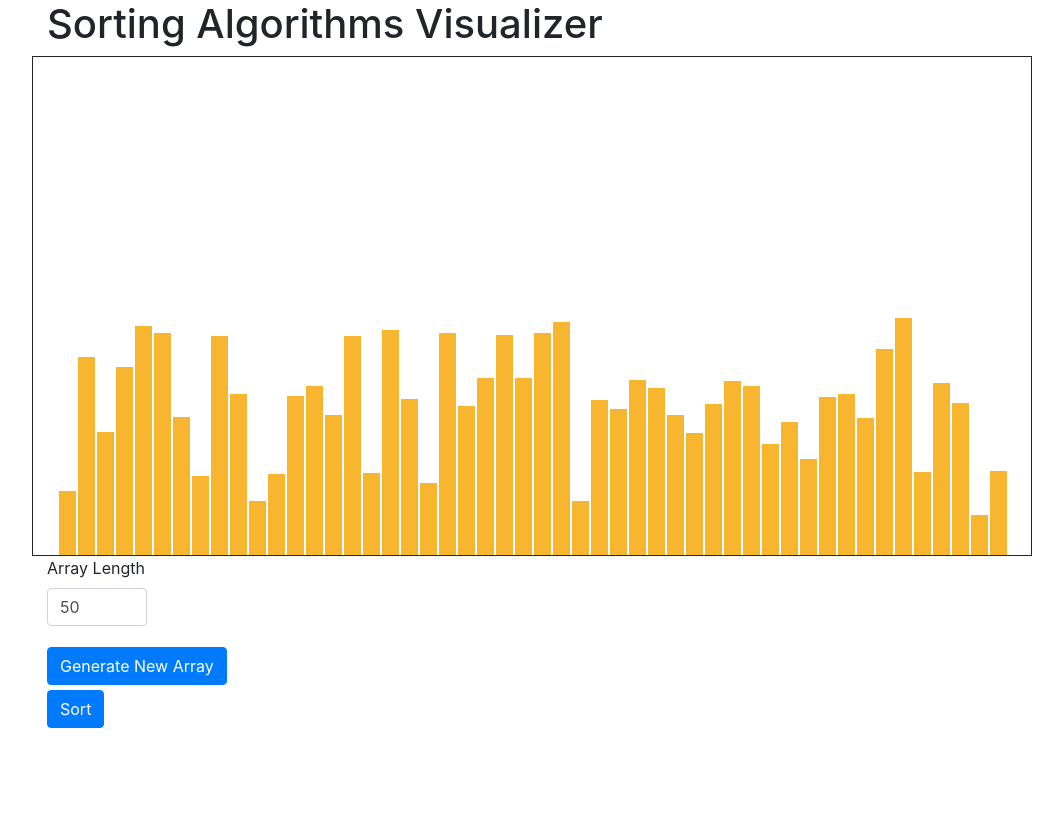
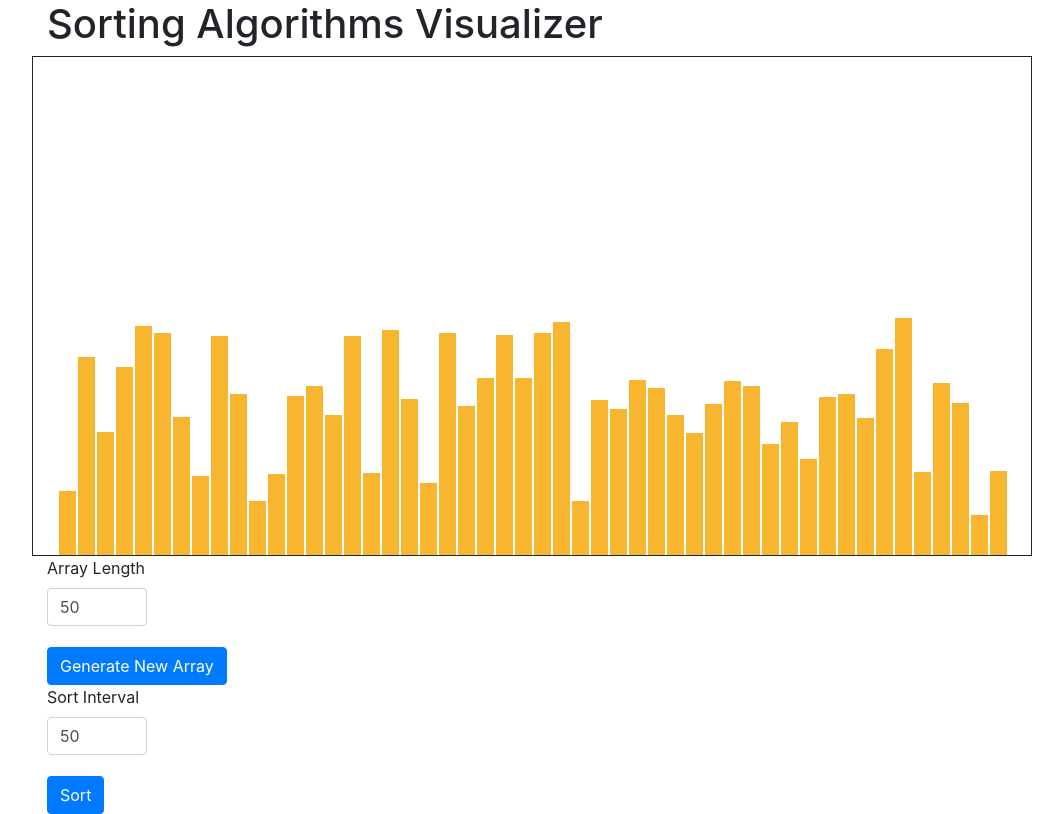
Before and after one commit to MohamedMahmoudHassan/Sorting-Algorithms-Visualizer, a React (Create React App) app: page / in a window 1280 px wide. Shown: the whole page, without its empty margins (38-1101 px from the left). Built offline with nearby package versions, Linux system fonts and the light colour scheme.

Commit message:
Sort interval is input variable

```diff
--- a/src/App.js
+++ b/src/App.js
@@ -102,7 +102,11 @@ class App extends Component {
           arrayLength={array.length}
           changeArrayLength={this.changeArrayProp}
         />
-        <SortControlBar handleSortStart={this.handleSortStart} />
+        <SortControlBar
+          handleSortStart={this.handleSortStart}
+          sortInterval={sortInterval}
+          changeSortInterval={this.changeSortProp}
+        />
       </div>
     );
   }
--- a/src/components/sortControlBar.jsx
+++ b/src/components/sortControlBar.jsx
@@ -1,9 +1,17 @@
 import React from "react";
 import ActionButton from "./actionButton";
+import Input from "./input";
 
-const SortControlBar = ({ handleSortStart }) => {
+const SortControlBar = ({ sortInterval, handleSortStart, changeSortInterval }) => {
   return (
     <div>
+      <Input
+        name="sortInterval"
+        label="Sort Interval"
+        value={sortInterval}
+        style={{ width: 100 }}
+        onChange={changeSortInterval}
+      />
       <ActionButton label="Sort" handleClick={handleSortStart} style={{ marginTop: 5 }} />
     </div>
   );
```
